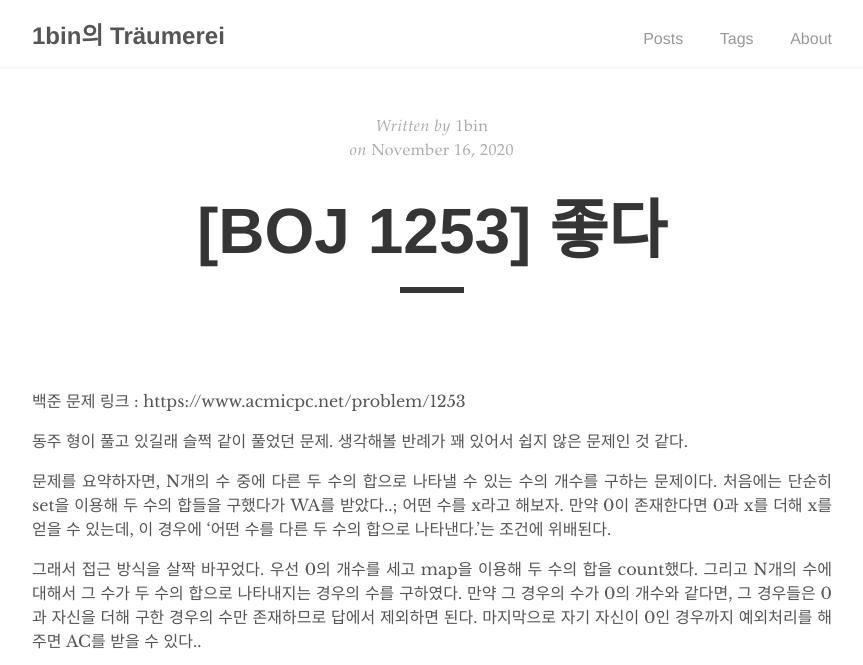
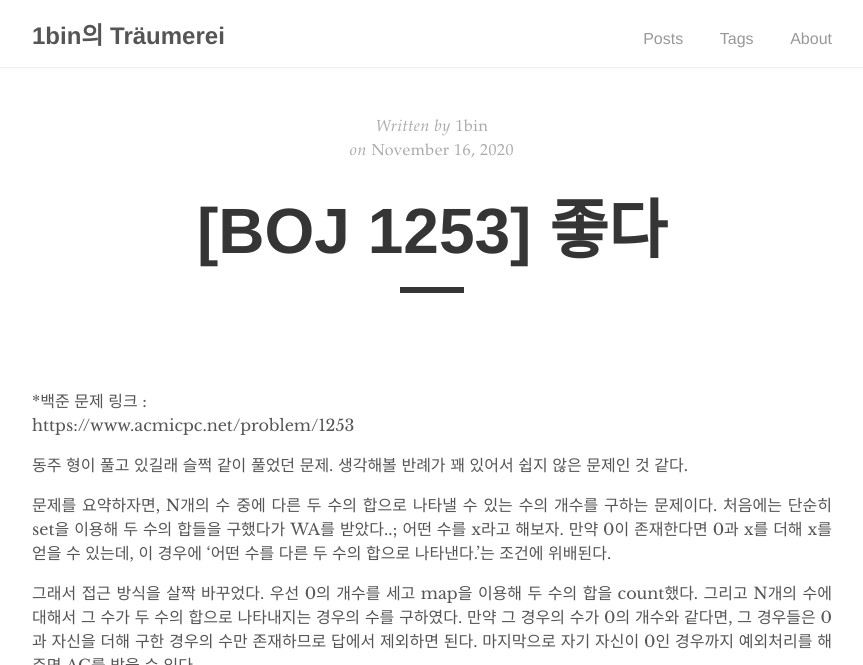
Before and after one commit to 1bin01/1bin01.github.io, a Jekyll site: the page built from _posts/2020-11-16-boj-1253.md, in a window 1280 px wide, cut to the strip 0-665 px from the top of the page. Shown: the whole strip, without its empty margins (208-1071 px from the left). Built offline with Jekyll 4.4.1, drawn with Linux system fonts in a browser that asks for light colours; comment, search, counter and statistics services are not loaded.

Commit message:
Update 2020-11-16-boj-1253.md

```diff
--- a/_posts/2020-11-16-boj-1253.md
+++ b/_posts/2020-11-16-boj-1253.md
@@ -6,7 +6,8 @@ comments: true
 tags: Tale
 ---
 
-백준 문제 링크 : https://www.acmicpc.net/problem/1253
+*백준 문제 링크 :
+  https://www.acmicpc.net/problem/1253
 
 동주 형이 풀고 있길래 슬쩍 같이 풀었던 문제. 생각해볼 반례가 꽤 있어서 쉽지 않은 문제인 것 같다.
 
@@ -14,6 +15,6 @@ tags: Tale
 처음에는 단순히 set을 이용해 두 수의 합들을 구했다가 WA를 받았다..; 어떤 수를 x라고 해보자. 만약 0이 존재한다면 0과 x를 더해 x를 얻을 수 있는데, 이 경우에 '어떤 수를 다른 두 수의 합으로 나타낸다.'는 조건에 위배된다.
 
 그래서 접근 방식을 살짝 바꾸었다. 우선 0의 개수를 세고 map을 이용해 두 수의 합을 count했다. 그리고 N개의 수에 대해서 그 수가 두 수의 합으로 나타내지는 경우의 수를 구하였다. 만약 그 경우의 수가 0의 개수와 같다면, 그 경우들은 0과 자신을 더해 구한 경우의 수만 존재하므로 답에서 제외하면 된다. 마지막으로 자기 자신이 0인 경우까지 예외처리를 해주면 AC를 받을 수 있다..
-
-
+<br>
+<br>
 <script src="https://gist.github.com/1bin01/58e148a379b1402817d7bb1b185d0345.js"></script>
```
